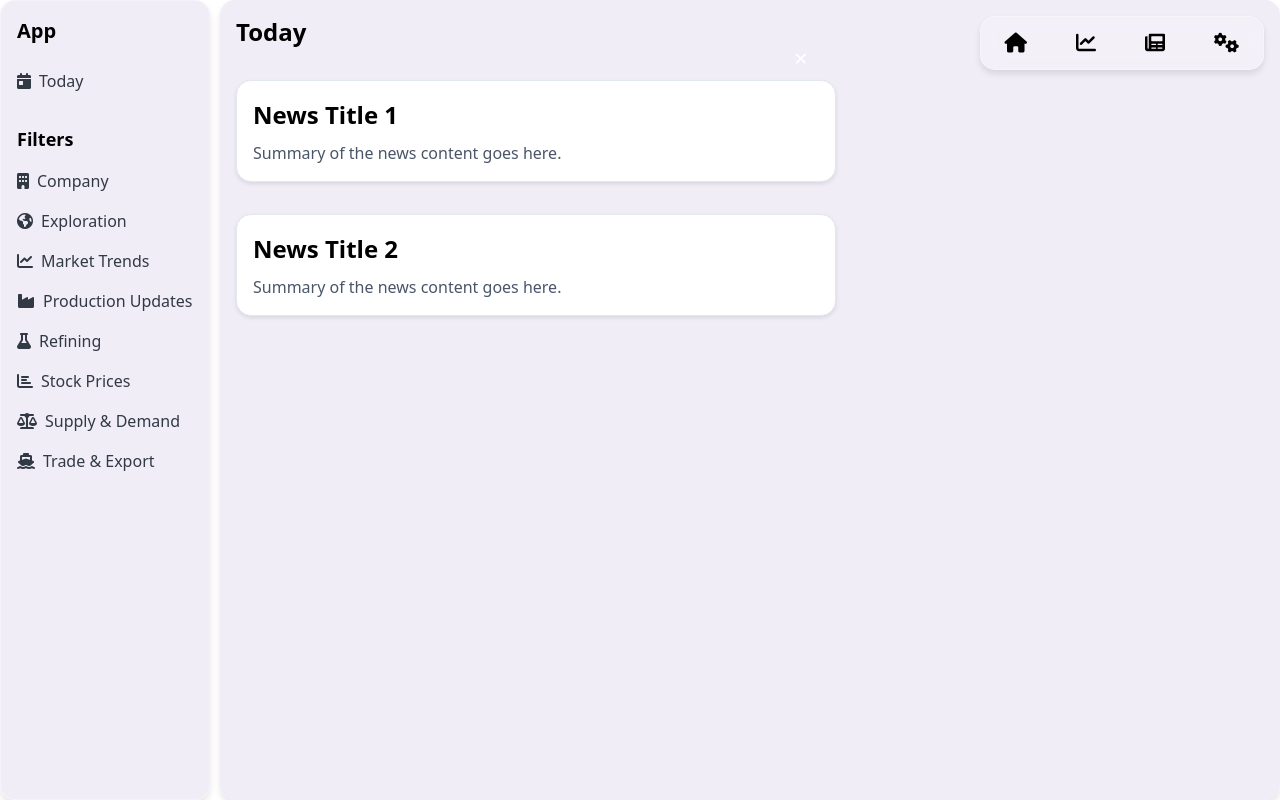
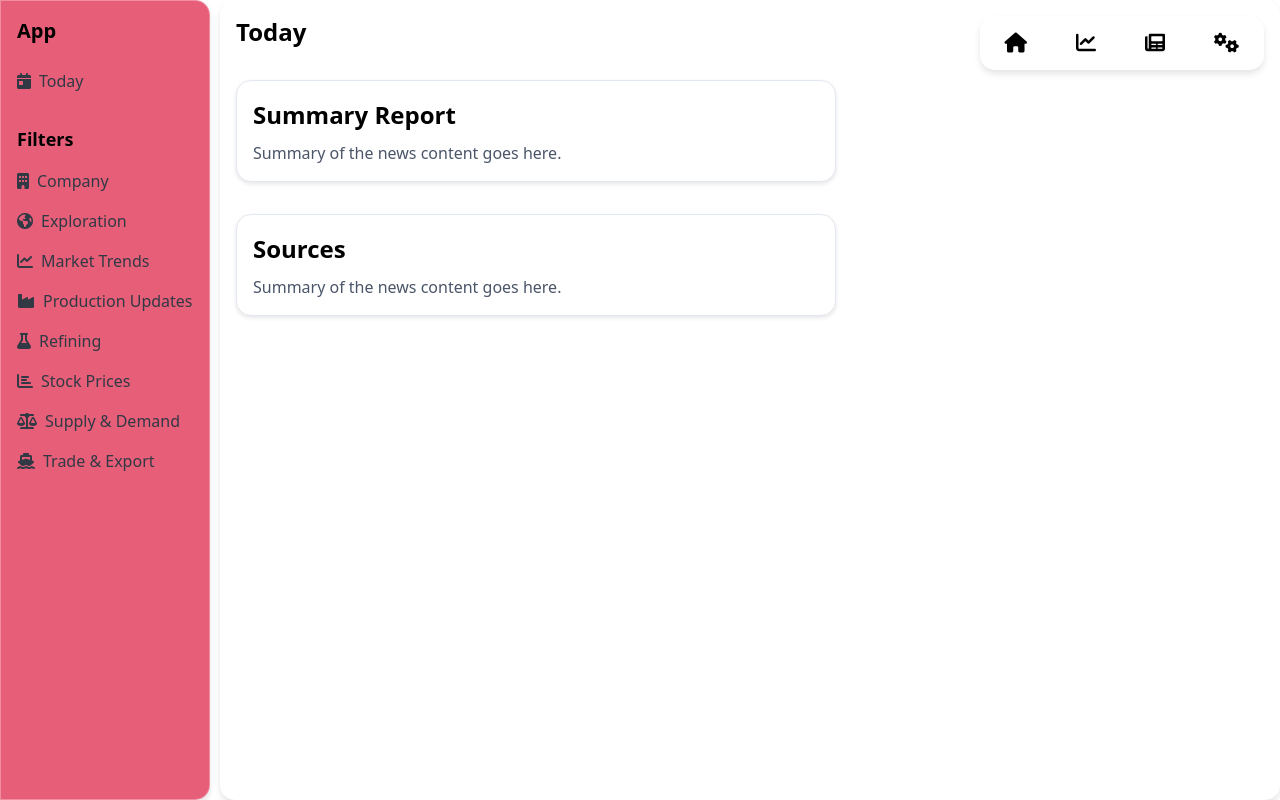
Before and after one commit to shyamddesai/MultiAgentAI, a Flask app: page /uimock_feed in a window 1280 px wide. Run offline with Flask 3, Linux system fonts and the light colour scheme; some web fonts are replaced.

Commit message:
Changes
-Slideover
-Highlighted PDF's
-Gzip compression for js
-JSON Caching
-css & js compression to optimise load times

```diff
--- a/Frontend/app.py
+++ b/Frontend/app.py
@@ -2,11 +2,18 @@ import json
 import os
 import subprocess
 import logging
-from flask import Flask, render_template, request, redirect, send_from_directory, url_for
+from flask import Flask, render_template, request, redirect, send_from_directory, url_for, jsonify
 from flask_caching import Cache
+import ujson as json  # so many jasons :/
+from flask_compress import Compress  # Gzip compression
+from celery import Celery  # Celery for asynchronous tasks
 
 app = Flask(__name__)
-cache = Cache(app, config={'CACHE_TYPE': 'simple'})
+cache = Cache(app, config={'CACHE_TYPE': 'SimpleCache'})
+Compress(app)  # Enable Gzip compression
+app.config['CELERY_BROKER_URL'] = 'redis://localhost:6379/0'  # Configure Celery broker
+app.config['CELERY_RESULT_BACKEND'] = 'redis://localhost:6379/0'  # Configure Celery result backend
+celery = Celery(app.name, broker=app.config['CELERY_BROKER_URL'], result_backend=app.config['CELERY_RESULT_BACKEND'])
 log = logging.getLogger('werkzeug')
 log.setLevel(logging.ERROR)
 
@@ -16,9 +23,14 @@ def load_json_data(file_path):
         with open(file_path, 'r') as file:
             return json.load(file)
     except FileNotFoundError:
+        app.logger.error(f"File not found: {file_path}")
+        return []
+    except json.JSONDecodeError:
+        app.logger.error(f"Error decoding JSON from file: {file_path}")
         return []
 
 @app.route('/')
+@cache.cached(timeout=120)
 def home():
     return render_template('index.html')
 
@@ -37,25 +49,24 @@ def news_analysis():
     return render_template('news_analysis.html', news_data=news_data, report_data=report_data)
 
 @app.route('/uimock_flash0')
+@cache.cached(timeout=60)
 def uimock_flash0():
     return render_template('uimock_flash0.html')
 
 @app.route('/uimock_flash')
+@cache.cached(timeout=60)
 def uimock_flash():
     return render_template('uimock_flash.html')
 
 @app.route('/uimock_loading')
+@cache.cached(timeout=120)
 def uimock_loading():
     return render_template('uimock_loading.html')
 
 @app.route('/uimock_feed')
 def uimock_feed():
-    #content = load_json_data('content.json')
-    #sources = load_json_data('sources.json')
-    #return render_template('uimock_feed.html', content=content, sources=sources)
-    reportConversion('txt_to_json.py')
+    #reportConversion('txt_to_json.py')
     return render_template('feed.html')
-
 
 @app.route('/process-selection', methods=['POST'])
 def process_selection():
@@ -69,34 +80,31 @@ def process_selection():
         return redirect(url_for('uimock_loading'))
 
 specific_keywords = [
-    "oil prices", "gas prices", "oil and gas stock market", "oil company news",
-    "oil and gas supply and demand", "oil production rates", "gas production rates",
-    "energy market news", "oil trading news", "gas trading news", "crude oil prices",
-    "natural gas prices", "commodity prices", "oil futures", "gas futures",
-    "exploration", "refining", "pipelines", "oilfield services", "petroleum",
-    "downstream", "upstream", "midstream", "LNG", "oil reserves", "drilling",
-    "shale oil", "offshore drilling", "oil exports", "oil imports", "OPEC",
-    "oil refining capacity", "oil production cuts", "oil consumption", "oil inventory"
+    "oil prices", "gas prices", "oil and gas stock market", "company news",
+    "supply and demand", "production rates", "market news", "trading news",
+    "commodity prices", "futures", "exploration", "refining", "pipelines",
+    "oilfield services", "petroleum", "downstream", "upstream", "midstream",
+    "LNG", "reserves", "drilling", "shale oil", "offshore drilling", "exports",
+    "imports", "OPEC", "refining capacity", "production cuts", "consumption", "inventory"
 ]
 
 @app.route('/suggest_keywords')
 def suggest_keywords():
-    return json.dumps(specific_keywords)
+    return jsonify(specific_keywords)
 
 def reportConversion(file_path):
     try:
         completed_process = subprocess.run(['python', file_path], capture_output=True, text=True)
         if completed_process.returncode == 0:
-            print("Execution successful.")
-            print("Output:")
-            print(completed_process.stdout)
+            app.logger.info("Execution successful.")
+            app.logger.info("Output: %s", completed_process.stdout)
         else:
-            print(f"Error: Failed to execute '{file_path}'.")
-            print("Error output:")
-            print(completed_process.stderr)
+            app.logger.error(f"Error: Failed to execute '{file_path}'.")
+            app.logger.error("Error output: %s", completed_process.stderr)
     except FileNotFoundError:
-        print(f"Error: The file '{file_path}' does not exist.")
-
+        app.logger.error(f"Error: The file '{file_path}' does not exist.")
+    except Exception as e:
+        app.logger.error(f"Unexpected error: {e}")
 
 if __name__ == '__main__':
     app.run(debug=True)
--- a/Frontend/notes.txt
+++ b/Frontend/notes.txt
@@ -27,3 +27,5 @@ Match the navbar throughtout the app
 Replace js loading with turbo flask for dynamic updates
 Slide Over Window ✅
 Auto-Suggest keywords upon typing in the searchfield ✅
+Upon updating custom filter, add appropraite favicon on its own
+Add a title icon - derivative of name
--- /dev/null
+++ b/Frontend/pyrightconfig.json
@@ -0,0 +1,4 @@
+{
+  "venvPath": ".",
+  "venv": ".venv"
+}
--- a/Frontend/static/css/feed.css
+++ b/Frontend/static/css/feed.css
@@ -11,6 +11,11 @@
     --light-blue-color: #dde4ec;
     --light-green-color:#e3ece4;
     --light-purple-color:#eae6f4;
+    --primary-color: #FE2C55;
+    --dark-gray-color: #8E8E93;
+    --light-gray-color: #CCCCCC;
+    --black-color: #000000;
+    --white-color: #FFFFFF;
 }
 
 body {
@@ -61,12 +66,12 @@ body {
 }
 
 .sidebar {
-    background: rgba(234, 230, 244, 0.7); /* Light purple with more transparency */
+    background: rgb(231, 94, 121); /* Use primary color with increased transparency */
     border: 1px solid rgba(255, 255, 255, 0.3);
-    box-shadow: 0 4px 6px rgba(0, 0, 0, 0.1);
+    box-shadow: 0 4px 6px rgba(0, 0, 0, 0.1); /* Enhanced glassy effect */
     backdrop-filter: blur(20px) saturate(180%); /* Enhanced glassy effect */
-    -webkit-backdrop-filter: blur(20px) saturate(180%); /* Enhanced glassy effect for Safari */
-    border-radius: 15px; /* Rounded corners */
+    -webkit-backdrop-filter: blur(20px) saturate(180%);
+    border-radius: 0px 15px 15px 0px; /* Rounded corners */
     padding: 1rem;
     position: fixed; /* Pin to the left side */
     top: 0;
@@ -101,8 +106,7 @@ body {
     flex-grow: 1; /* Allow content to take up remaining space */
     border-radius: 15px; /* Rounded corners */
     height: 100vh; /* Full viewport height */
-    overflow-y: auto; /* Enable vertical scrolling */
-    background: rgba(234, 230, 244, 0.7); /* Light purple with more transparency */
+    overflow-y: auto; /* Enable vertical scrolling */ /* Light purple with more transparency */
     backdrop-filter: blur(20px) saturate(180%); /* Enhanced glassy effect */
     -webkit-backdrop-filter: blur(20px) saturate(180%);
     box-shadow: 0 4px 6px rgba(0, 0, 0, 0.1);
@@ -158,33 +162,45 @@ body {
 
 .slideover {
     position: absolute;
-    top: 1rem; /* Add padding to the top */
+    top: 0;
     right: 0;
-    width: 45%; /* Increased width */
-    height: calc(100% - 1rem); /* Adjust height to account for top padding */
-    background: rgba(0, 0, 0, 0.5);
-    display: none;
-    justify-content: flex-end;
-    z-index: 50;
-    border-radius: 20px; /* More rounded corners */
+    width: 50%;
+    height: 100%;
+    background: rgba(0, 0, 0, 0.8);
+    transition: opacity 0.3s ease, transform 0.3s ease;  /* Smooth animation */
+    opacity: 0;
+    visibility: hidden;
+    transform: translateX(100%);
+    border-radius: 20px;
+}
+
+.slideover.open {
+    opacity: 1;
+    visibility: visible;
+    transform: translateX(0);
 }
 
 .slideover-content {
     background: white;
     width: 100%;
     height: 100%;
-    padding: 1rem;
-    overflow: auto;
-    border-radius: 20px; /* More rounded corners */
+    padding: 20px;
+    border-radius: 8px;
+    box-shadow: 0 4px 8px rgba(0, 0, 0, 0.1);
+    overflow: auto;  /* Ensure content is scrollable if it overflows */
 }
 
 .slideover-close {
     position: absolute;
-    top: 2.5rem;
-    left: calc(54% + 0.1rem); /* Position outside the slideover */
-    background: transparent;
+    top: 10px;
+    right: 10px;
+    background: none;
     border: none;
     font-size: 1.5rem;
     color: white;
     cursor: pointer;
 }
+
+html {
+    scroll-behavior: smooth;  /* Enable smooth scrolling */
+}
--- a/Frontend/static/js/feed.js
+++ b/Frontend/static/js/feed.js
@@ -1,10 +1,11 @@
-// Handle sidebar link navigation
+// Handle sidebar link navigation with smooth scrolling
 document.querySelectorAll('.sidebar-link').forEach(link => {
     link.addEventListener('click', function(event) {
         event.preventDefault();
         const targetId = this.getAttribute('href').substring(1);
         const targetSection = document.getElementById(targetId);
         showSection(targetSection);
+        targetSection.scrollIntoView({ behavior: 'smooth' });  // Smooth scrolling
     });
 });
 
@@ -15,7 +16,7 @@ function showSection(targetSection) {
     targetSection.classList.add('active');
 }
 
-// Handle news card click to display PDF in slideover
+// Handle news card click to display PDF in slideover with smooth animation
 document.querySelectorAll('.news-card').forEach(card => {
     card.addEventListener('click', function() {
         const pdf = this.getAttribute('data-pdf');
@@ -27,7 +28,9 @@ document.querySelectorAll('.news-card').forEach(card => {
 
             slideover.style.top = `${cardTop}px`;
             slideover.style.height = `${contentSection.clientHeight - cardTop}px`;
-            slideover.style.display = 'flex';
+            slideover.classList.add('open');  // Add class for smooth animation
+            slideover.style.visibility = 'visible';
+            slideover.style.opacity = '1';
 
             document.getElementById('pdf-frame').src = `/pdf/${pdf}`;
             document.getElementById('slideover-title').textContent = title;
@@ -35,20 +38,20 @@ document.querySelectorAll('.news-card').forEach(card => {
     });
 });
 
-// Handle Escape key to close slideover
+// Handle Escape key to close slideover with smooth animation
 document.addEventListener('keydown', function(event) {
     if (event.key === 'Escape') {
         closeSlideover();
     }
 });
 
-// Handle 'x' button click to close slideover
-document.getElementById('slideover-close').addEventListener('click', function() {
-    closeSlideover();
-});
-
 function closeSlideover() {
-    document.getElementById('slideover').style.display = 'none';
-    document.getElementById('pdf-frame').src = '';
-    document.getElementById('slideover-title').textContent = '';
+    const slideover = document.getElementById('slideover');
+    slideover.classList.remove('open');  // Remove class for smooth animation
+    slideover.style.opacity = '0';
+    setTimeout(() => {
+        slideover.style.visibility = 'hidden';
+        document.getElementById('pdf-frame').src = '';
+        document.getElementById('slideover-title').textContent = '';
+    }, 300);  // Match the duration of the CSS transition
 }
--- a/Frontend/templates/feed.html
+++ b/Frontend/templates/feed.html
@@ -41,104 +41,104 @@
         <div id="today" class="content-section active">
             <h1 class="text-2xl font-bold mb-4">Today</h1>
             <div class="news-card">
-                <h2>News Title 1</h2>
+                <h2>Summary Report</h2>
                 <p>Summary of the news content goes here.</p>
             </div>
             <div class="news-card">
-                <h2>News Title 2</h2>
+                <h2>Sources</h2>
                 <p>Summary of the news content goes here.</p>
             </div>
         </div>
         <div id="company" class="content-section">
             <h1 class="text-2xl font-bold mb-4">Company</h1>
             <div class="news-card" data-pdf="1.pdf" data-title="Company News 1">
-                <h2>News Title 1</h2>
+                <h2>Summary Report</h2>
                 <p>Summary of the news content goes here.</p>
             </div>
             <div class="news-card" data-pdf="2.pdf" data-title="Company News 2">
-                <h2>News Title 2</h2>
+                <h2>Sources</h2>
                 <p>Summary of the news content goes here.</p>
             </div>
         </div>
         <div id="exploration" class="content-section">
             <h1 class="text-2xl font-bold mb-4">Exploration</h1>
             <div class="news-card">
-                <h2>News Title 1</h2>
+                <h2>Summary Report</h2>
                 <p>Summary of the news content goes here.</p>
             </div>
             <div class="news-card">
-                <h2>News Title 2</h2>
+                <h2>Sources</h2>
                 <p>Summary of the news content goes here.</p>
             </div>
         </div>
         <div id="markettrends" class="content-section">
             <h1 class="text-2xl font-bold mb-4">Market Trends</h1>
             <div class="news-card">
-                <h2>News Title 1</h2>
+                <h2>Summary Report</h2>
                 <p>Summary of the news content goes here.</p>
             </div>
             <div class="news-card">
-                <h2>News Title 2</h2>
+                <h2>Sources</h2>
                 <p>Summary of the news content goes here.</p>
             </div>
         </div>
         <div id="production" class="content-section">
             <h1 class="text-2xl font-bold mb-4">Production Updates</h1>
             <div class="news-card">
-                <h2>News Title 1</h2>
+                <h2>Summary Report</h2>
                 <p>Summary of the news content goes here.</p>
             </div>
             <div class="news-card">
-                <h2>News Title 2</h2>
+                <h2>Sources</h2>
                 <p>Summary of the news content goes here.</p>
             </div>
         </div>
         <div id="refining" class="content-section">
             <h1 class="text-2xl font-bold mb-4">Refining</h1>
             <div class="news-card">
-                <h2>News Title 1</h2>
+                <h2>Summary Report</h2>
                 <p>Summary of the news content goes here.</p>
             </div>
             <div class="news-card">
-                <h2>News Title 2</h2>
+                <h2>Sources</h2>
                 <p>Summary of the news content goes here.</p>
             </div>
         </div>
         <div id="stockprices" class="content-section">
             <h1 class="text-2xl font-bold mb-4">Stock Prices</h1>
             <div class="news-card">
-                <h2>News Title 1</h2>
+                <h2>Summary Report</h2>
                 <p>Summary of the news content goes here.</p>
             </div>
             <div class="news-card">
-                <h2>News Title 2</h2>
+                <h2>Sources</h2>
                 <p>Summary of the news content goes here.</p>
             </div>
         </div>
         <div id="supplydemand" class="content-section">
             <h1 class="text-2xl font-bold mb-4">Supply & Demand</h1>
             <div class="news-card">
-                <h2>News Title 1</h2>
+                <h2>Summary Report</h2>
                 <p>Summary of the news content goes here.</p>
             </div>
             <div class="news-card">
-                <h2>News Title 2</h2>
+                <h2>Sources</h2>
                 <p>Summary of the news content goes here.</p>
             </div>
         </div>
         <div id="tradeexport" class="content-section">
             <h1 class="text-2xl font-bold mb-4">Trade & Export</h1>
             <div class="news-card">
-                <h2>News Title 1</h2>
+                <h2>Summary Report</h2>
                 <p>Summary of the news content goes here.</p>
             </div>
             <div class="news-card">
-                <h2>News Title 2</h2>
+                <h2>Sources</h2>
                 <p>Summary of the news content goes here.</p>
             </div>
         </div>
-        <button class="slideover-close" id="slideover-close">&times;</button>
         <div class="slideover" id="slideover">
+            <button class="slideover-close" onclick="closeSlideover()">X</button>
             <div class="slideover-content">
                 <h2 id="slideover-title"></h2>
                 <iframe id="pdf-frame" width="100%" height="100%"></iframe>
--- a/Frontend/templates/uimock_flash.html
+++ b/Frontend/templates/uimock_flash.html
@@ -179,9 +179,9 @@
 
             const avatar = document.createElement('div');
             avatar.className = 'avatar mx-auto selected'; // Default selected
-            avatar.setAttribute('data-value', newAvatarValue);
+            avatar.setAttribute('data-value', searchBox.value);
             avatar.setAttribute('onclick', 'toggleTick(this)');
-            avatar.innerHTML = '<i class="fas fa-user"></i>'; // Default icon for new avatars
+            avatar.innerHTML = '<i class="fas fa-filter"></i>'; // Default icon for new avatars
 
             const avatarLabel = document.createElement('div');
             avatarLabel.className = 'avatar-label';
--- a/Frontend/templates/uimock_loading.html
+++ b/Frontend/templates/uimock_loading.html
@@ -14,7 +14,7 @@
     <script>
         setTimeout(function() {
             window.location.href = "{{ url_for('uimock_feed') }}";
-        }, 2000); // 10 seconds
+        }, 1000); // 10 seconds
     </script>
     <script src="{{ url_for('static', filename='js/uimock_loading.js') }}"></script>
 </body>
```
Also changed, not shown: 1 other file.
